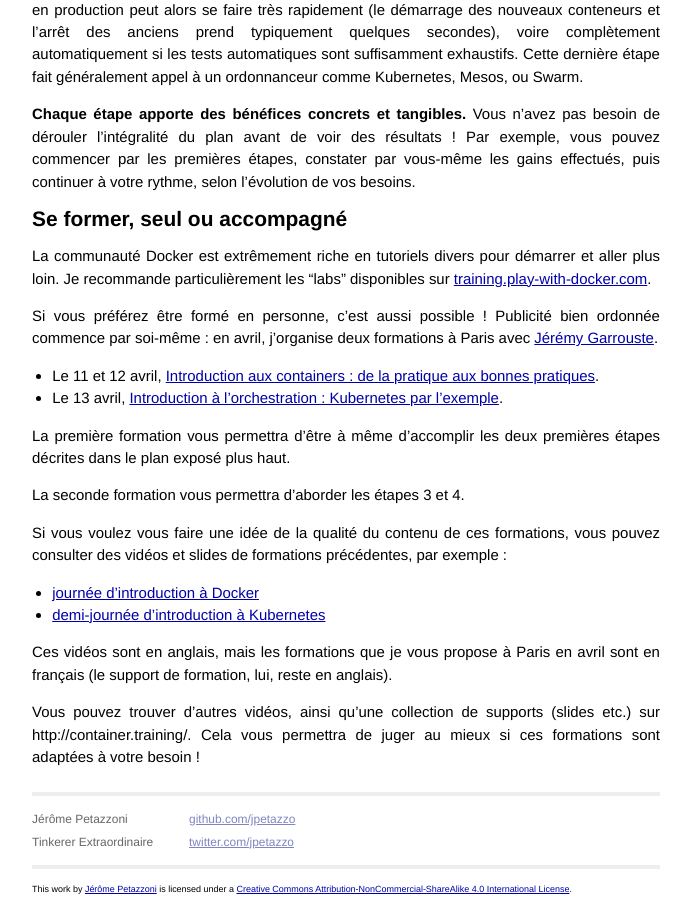
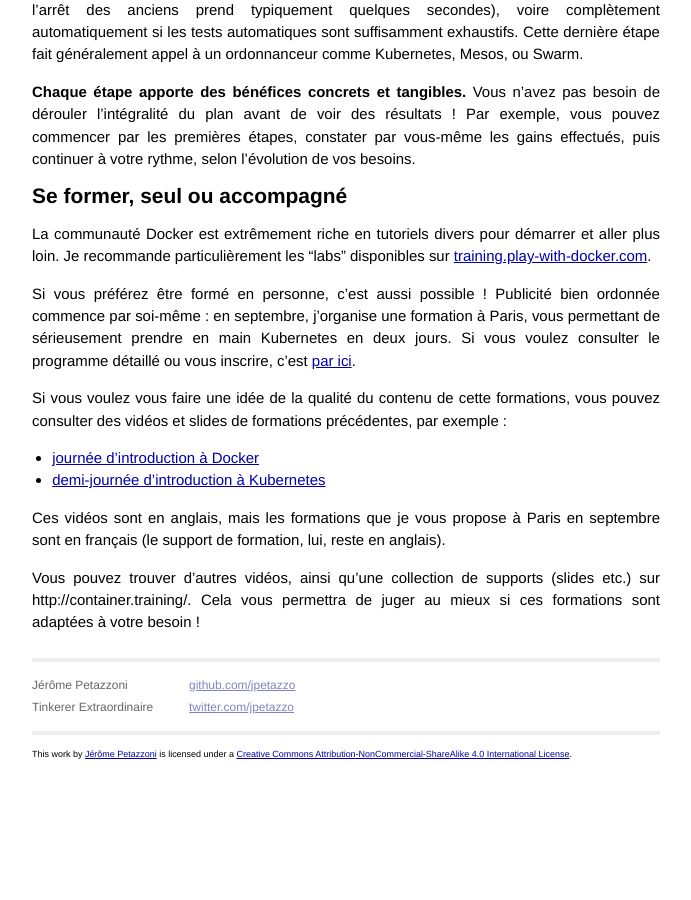
Before and after one commit to jpetazzo/jpetazzo.github.io, a Jekyll site: the page built from _posts/2018-03-28-containers-par-ou-commencer.markdown, in a window 1280 px wide and 900 px high, scrolled down 4439 px. Shown: the whole window, without its empty margins (294-985 px from the left). Built offline with Jekyll 4.4.1, drawn with Linux system fonts in a browser that asks for light colours; comment, search, counter and statistics services are not loaded; after the commit the page ends 5205 px from its top, so only the background shows below that; some of the changed text lies outside the part shown.

Commit message:
Mettre à jour la comm' pour la formation

```diff
--- a/_posts/2018-03-28-containers-par-ou-commencer.markdown
+++ b/_posts/2018-03-28-containers-par-ou-commencer.markdown
@@ -11,12 +11,11 @@
 technologie et en tirer le meilleur parti.
 
 > Avant de commencer, une petite page de pub pour le sponsor de
-> ce blog, c'est-à-dire moi-même ! En avril à Paris, nous
-> organisons deux formations. Une formation de deux jours pour
-> prendre en main les conteneurs depuis zéro ; et une formation
-> d'une journée pour approfondir le sujet, en prenant en main
-> Kubernetes. Toutes les informations sont sur [paris.container.training](http://paris.container.training/).
-> Merci de votre attention ! :-)
+> ce blog, c'est-à-dire moi-même ! En septembre à Paris, nous
+> organisons une formation de deux jours sur les containers et
+> Kubernetes. Vous pourrez trouver Le programme détaillé, les tarifs,
+> et toutes les informations nécessaires
+> [ici](https://enix.io/fr/services/formation/deployer-ses-applications-avec-kubernetes/)!
 
 Si vous connaissez déjà le principe des conteneurs et voulez voir
 la feuille de route que je propose, c'est [par là](#ok-par-où-commencer-) !
@@ -255,28 +254,21 @@
 les "labs" disponibles sur [training.play-with-docker.com](https://training.play-with-docker.com/).
 
 Si vous préférez être formé en personne, c'est aussi possible !
-Publicité bien ordonnée commence par soi-même : en avril, j'organise
-deux formations à Paris avec [Jérémy Garrouste](https://twitter.com/jeremygarrouste).
-
-- Le 11 et 12 avril, [Introduction aux containers : de la pratique
-  aux bonnes pratiques](http://paris.container.training/intro.html).
-- Le 13 avril, [Introduction à l'orchestration : Kubernetes par
-  l'exemple](http://paris.container.training/kube.html).
-
-La première formation vous permettra d'être à même d'accomplir
-les deux premières étapes décrites dans le plan exposé plus haut.
-
-La seconde formation vous permettra d'aborder les étapes 3 et 4.
+Publicité bien ordonnée commence par soi-même : en septembre, j'organise
+une formation à Paris, vous permettant de sérieusement prendre en
+main Kubernetes en deux jours. Si vous voulez consulter le programme
+détaillé ou vous inscrire, c'est [par ici](
+https://enix.io/fr/services/formation/deployer-ses-applications-avec-kubernetes/).
 
 Si vous voulez vous faire une idée de la qualité du contenu de
-ces formations, vous pouvez consulter des vidéos et slides de
+cette formations, vous pouvez consulter des vidéos et slides de
 formations précédentes, par exemple :
 
 - [journée d'introduction à Docker](https://www.youtube.com/playlist?list=PLBAFXs0YjviLgqTum8MkspG_8VzGl6C07)
 - [demi-journée d'introduction à Kubernetes](https://www.youtube.com/playlist?list=PLBAFXs0YjviLrsyydCzxWrIP_1-wkcSHS)
 
 Ces vidéos sont en anglais, mais les formations que je vous propose à
-Paris en avril sont en français (le support de formation, lui, reste en anglais).
+Paris en septembre sont en français (le support de formation, lui, reste en anglais).
 
 Vous pouvez trouver d'autres vidéos, ainsi qu'une collection de supports (slides etc.)
 sur http://container.training/. Cela vous permettra de juger au mieux
```
